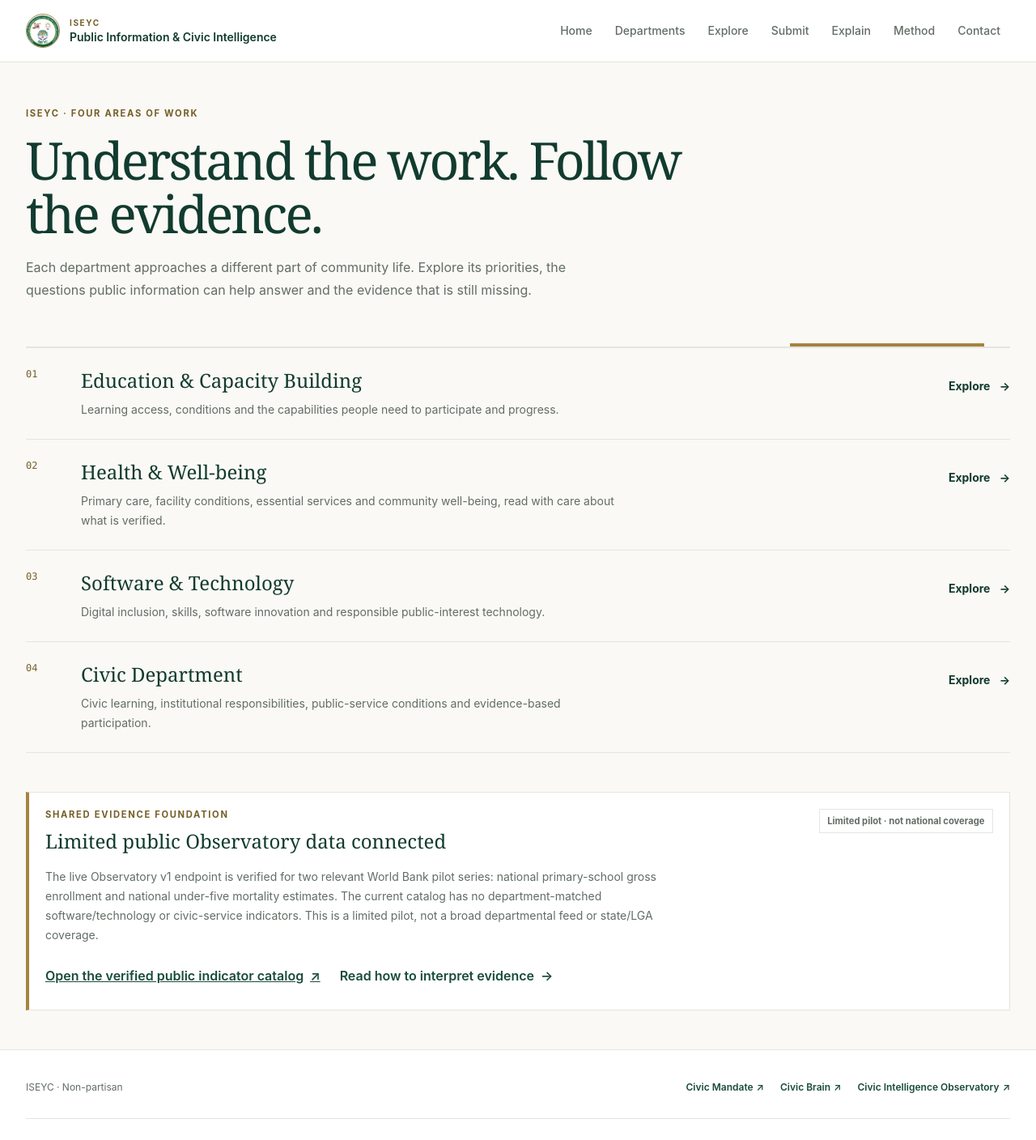
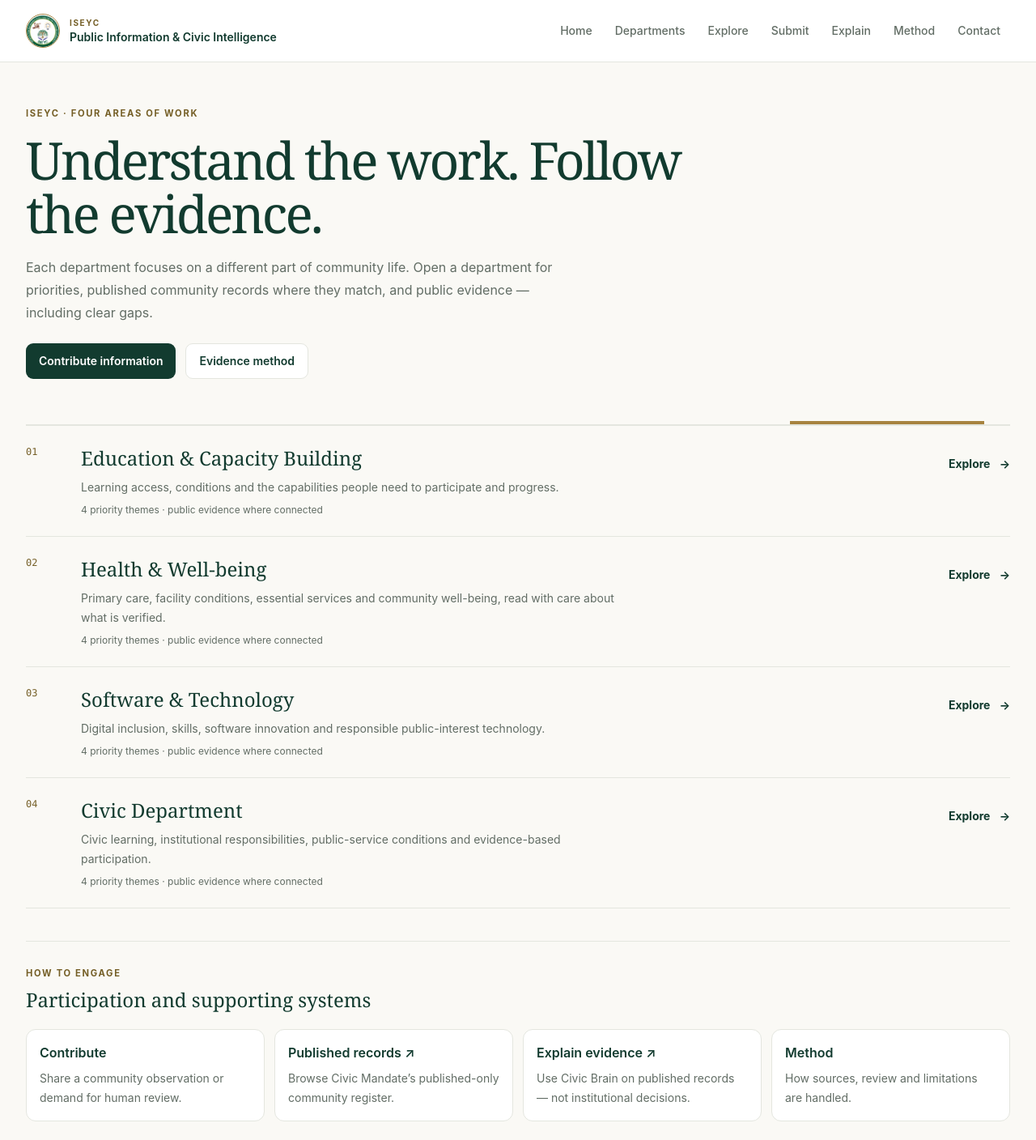
Before and after one commit to mrzulqarnainnadabo/iseyc-digital-operations-centre-notion, a Next.js app: page /departments in a window 1280 px wide. Shown: the top 1408 px of the page at 81% size. Built offline with nearby package versions, Linux system fonts and the light colour scheme.

Commit message:
feat(idcc): department directory participation and resource pathways

```diff
--- a/app/departments/page.tsx
+++ b/app/departments/page.tsx
@@ -8,40 +8,125 @@ export const metadata = {
   description: "Explore ISEYC's four departments and how public evidence should be understood.",
 };
 
+const pathways = [
+  {
+    title: "Contribute",
+    detail: "Share a community observation or demand for human review.",
+    href: "/submit",
+    external: false,
+  },
+  {
+    title: "Published records",
+    detail: "Browse Civic Mandate’s published-only community register.",
+    href: "https://2027-street-mandate.vercel.app/explore",
+    external: true,
+  },
+  {
+    title: "Explain evidence",
+    detail: "Use Civic Brain on published records — not institutional decisions.",
+    href: "https://iseyc-civic-brain.vercel.app",
+    external: true,
+  },
+  {
+    title: "Method",
+    detail: "How sources, review and limitations are handled.",
+    href: "/method",
+    external: false,
+  },
+] as const;
+
 export default function DepartmentsPage() {
   return (
     <PublicShell>
       <section className="department-intro py-10 sm:py-14">
         <p className="eyebrow">ISEYC · Four areas of work</p>
         <h1 className="editorial-title mt-4 max-w-4xl">Understand the work. Follow the evidence.</h1>
-        <p className="mt-5 max-w-2xl text-base leading-7 text-ink-700">Each department approaches a different part of community life. Explore its priorities, the questions public information can help answer and the evidence that is still missing.</p>
+        <p className="mt-5 max-w-2xl text-base leading-7 text-ink-700">
+          Each department focuses on a different part of community life. Open a department for priorities, published community records where they match, and public evidence — including clear gaps.
+        </p>
+        <div className="mt-6 flex flex-wrap gap-3">
+          <Link
+            href="/submit"
+            className="inline-flex min-h-[44px] items-center rounded-control bg-forest-900 px-4 text-sm font-semibold text-white hover:bg-forest-800"
+          >
+            Contribute information
+          </Link>
+          <Link
+            href="/method"
+            className="inline-flex min-h-[44px] items-center rounded-control border border-line bg-white px-4 text-sm font-semibold text-forest-900 hover:bg-forest-100"
+          >
+            Evidence method
+          </Link>
+        </div>
       </section>
 
-      <section className="department-list pb-12" aria-label="ISEYC departments">
+      <section className="department-list pb-10" aria-label="ISEYC departments">
         {departments.map((department) => (
           <Link key={department.slug} href={`/departments/${department.slug}`} className="department-index-row group">
             <span className="font-mono text-xs text-gold-700">{department.number}</span>
             <div>
               <h2 className="font-serif text-2xl text-forest-950 group-hover:underline">{department.name}</h2>
               <p className="mt-2 max-w-2xl text-sm leading-6 text-ink-700">{department.summary}</p>
+              <p className="mt-2 text-xs text-ink-600">{department.priorities.length} priority themes · public evidence where connected</p>
             </div>
-            <span className="department-open" aria-hidden="true">Explore <span>→</span></span>
+            <span className="department-open" aria-hidden="true">
+              Explore <span>→</span>
+            </span>
           </Link>
         ))}
+      </section>
+
+      <section className="mb-10 border-t border-line pt-8" aria-labelledby="pathways-title">
+        <p className="eyebrow">How to engage</p>
+        <h2 id="pathways-title" className="mt-2 font-serif text-2xl text-forest-950">
+          Participation and supporting systems
+        </h2>
+        <div className="mt-5 grid gap-3 sm:grid-cols-2 lg:grid-cols-4">
+          {pathways.map((item) =>
+            item.external ? (
+              <a
+                key={item.title}
+                href={item.href}
+                target="_blank"
+                rel="noopener noreferrer"
+                className="rounded-card border border-line bg-white p-4 hover:border-forest-800"
+              >
+                <h3 className="text-base font-semibold text-forest-950">{item.title} ↗</h3>
+                <p className="mt-2 text-sm leading-6 text-ink-700">{item.detail}</p>
+              </a>
+            ) : (
+              <Link key={item.title} href={item.href} className="rounded-card border border-line bg-white p-4 hover:border-forest-800">
+                <h3 className="text-base font-semibold text-forest-950">{item.title}</h3>
+                <p className="mt-2 text-sm leading-6 text-ink-700">{item.detail}</p>
+              </Link>
+            ),
+          )}
+        </div>
       </section>
 
       <section className="evidence-connection mb-12" aria-labelledby="connection-title">
         <div className="flex flex-wrap items-start justify-between gap-4">
           <div>
             <p className="eyebrow">Shared evidence foundation</p>
-            <h2 id="connection-title" className="mt-2 font-serif text-2xl text-forest-950">{observatoryConnection.label}</h2>
+            <h2 id="connection-title" className="mt-2 font-serif text-2xl text-forest-950">
+              {observatoryConnection.label}
+            </h2>
           </div>
           <span className="status-outline">Limited pilot · not national coverage</span>
         </div>
         <p className="mt-4 max-w-3xl text-sm leading-6 text-ink-700">{observatoryConnection.detail}</p>
         <div className="mt-4 flex flex-wrap gap-x-6 gap-y-2">
-          <a href="https://iseyc-civic-intelligence-observatory.vercel.app/api/evidence/observations?catalog=1" target="_blank" rel="noopener noreferrer" className="inline-flex min-h-[44px] items-center font-semibold text-forest-800 underline">Open the verified public indicator catalog <span aria-hidden="true" className="ml-2">↗</span></a>
-          <Link href="/method" className="inline-flex min-h-[44px] items-center font-semibold text-forest-800 hover:underline">Read how to interpret evidence <span aria-hidden="true" className="ml-2">→</span></Link>
+          <a
+            href="https://iseyc-civic-intelligence-observatory.vercel.app/api/evidence/observations?catalog=1"
+            target="_blank"
+            rel="noopener noreferrer"
+            className="inline-flex min-h-[44px] items-center font-semibold text-forest-800 underline"
+          >
+            Open the verified public indicator catalog <span aria-hidden="true" className="ml-2">↗</span>
+          </a>
+          <Link href="/method" className="inline-flex min-h-[44px] items-center font-semibold text-forest-800 hover:underline">
+            Read how to interpret evidence <span aria-hidden="true" className="ml-2">→</span>
+          </Link>
         </div>
       </section>
     </PublicShell>
```
